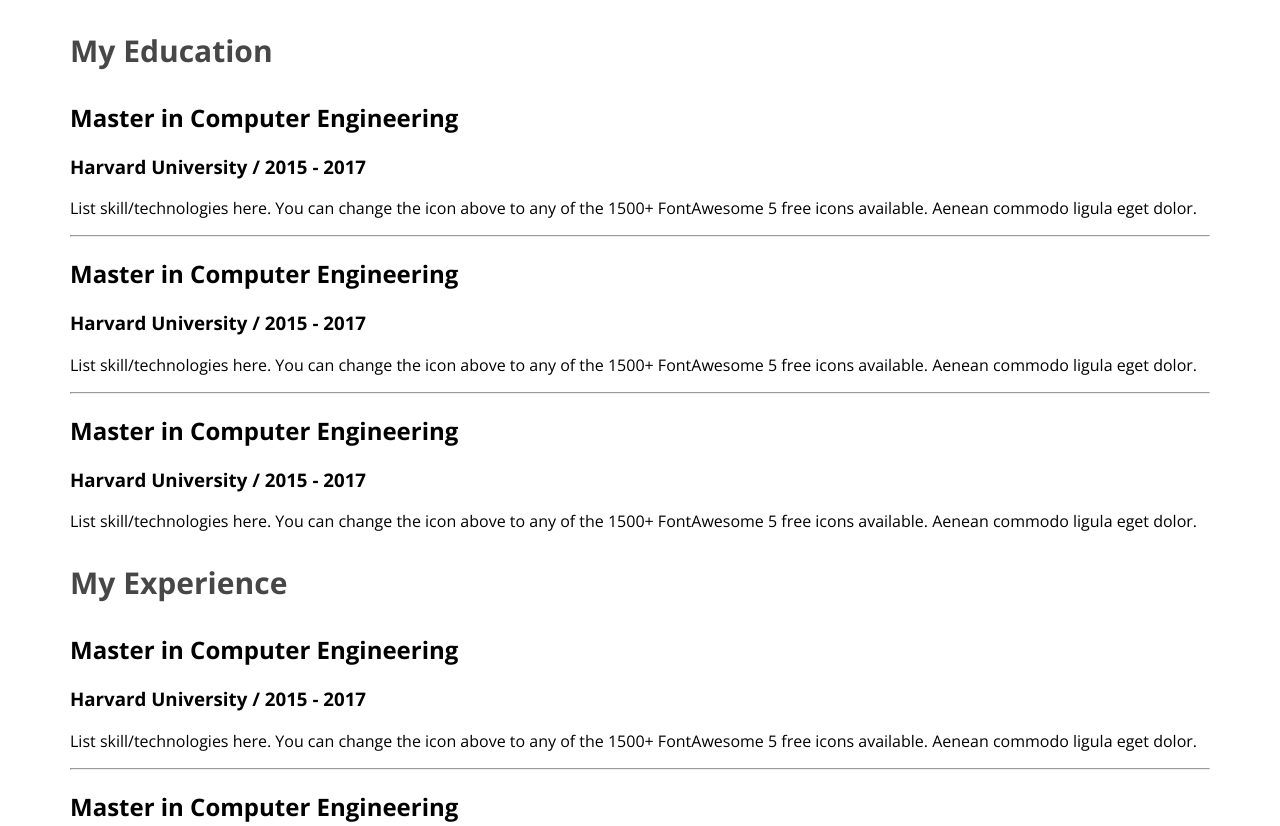
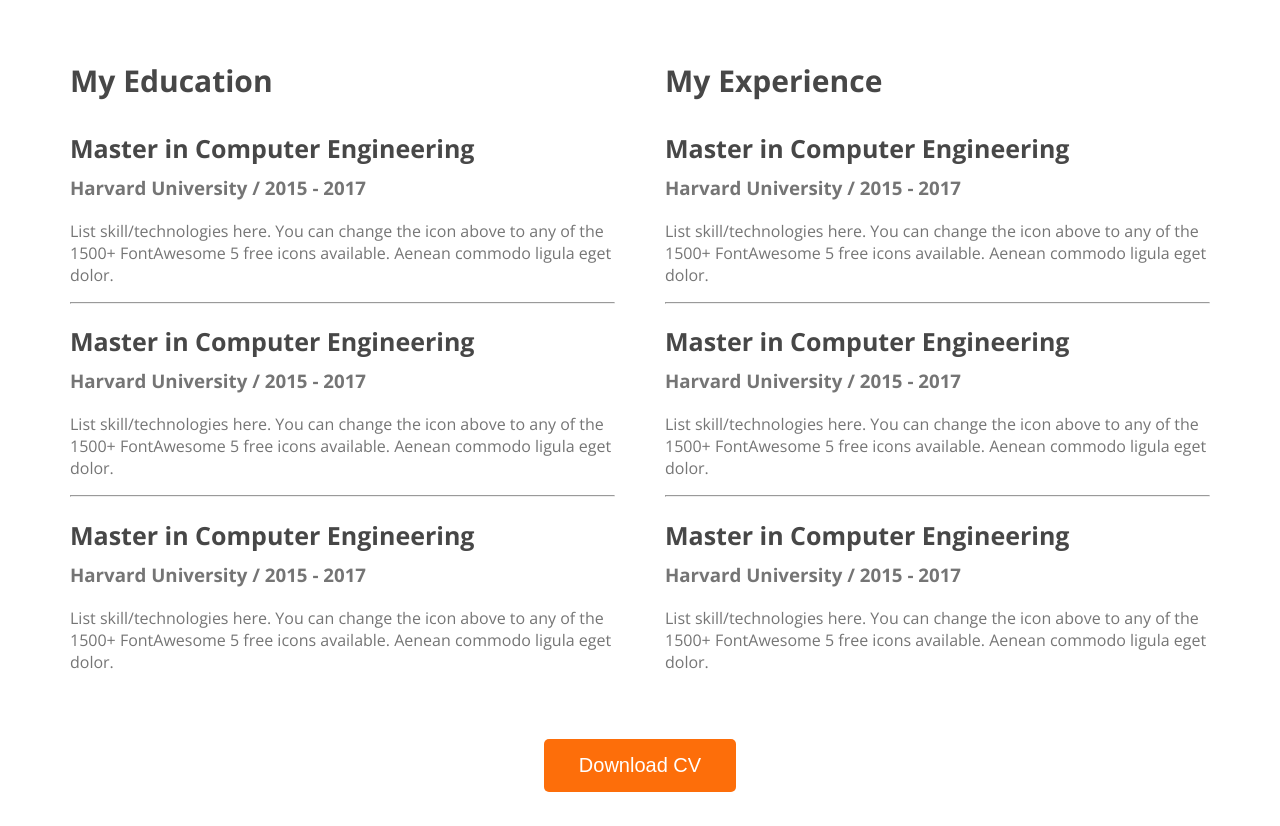
Before and after one commit to aminulweb3/developer-portfolio, a plain HTML site: page index.html in a window 1280 px wide. Shown: the part 2220-3046 px from the top of the page. After the commit the page ends 3020 px from the top, so only its background shows below. Drawn offline with nearby package versions, Linux system fonts and the light colour scheme; files whose address does not match are found by name.

Commit message:
finish the resume section

```diff
--- a/index.html
+++ b/index.html
@@ -152,6 +152,9 @@
 			</div>
 
 		</div>
+		<div class="download-cv">
+			<button class="btn-primary">Download CV</button>
+		</div>
 	  </section>
 	</main>
 	<footer>
--- a/style/protfolio.css
+++ b/style/protfolio.css
@@ -138,3 +138,28 @@ main{
 	font-weight: 700;
 
 }
+
+.resume-container{
+	display: flex;
+	gap: 50px;
+}
+.resume-item-institute, .resume-item-description{
+	color: #757575;
+}
+
+.resume-item-title{
+	color: #474747;
+	font-size: 25px;
+	font-weight: 700;
+	margin-bottom: 10px;
+}
+
+.resume-item-institute{
+	margin-bottom: 20px;
+	margin-top: 0px;
+}
+
+.download-cv{
+	text-align: center;
+	margin-top: 50px;
+}
```
